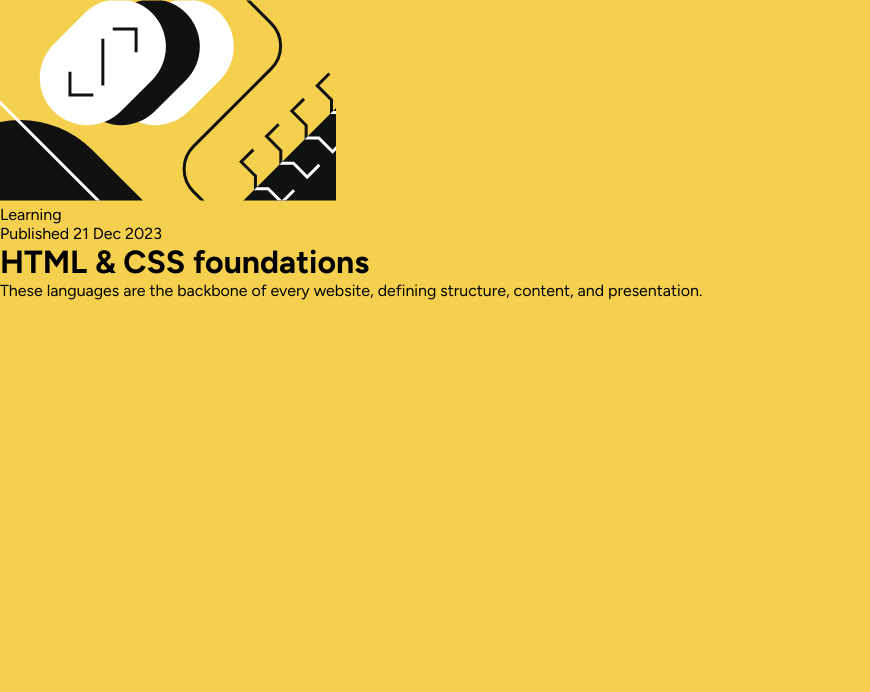
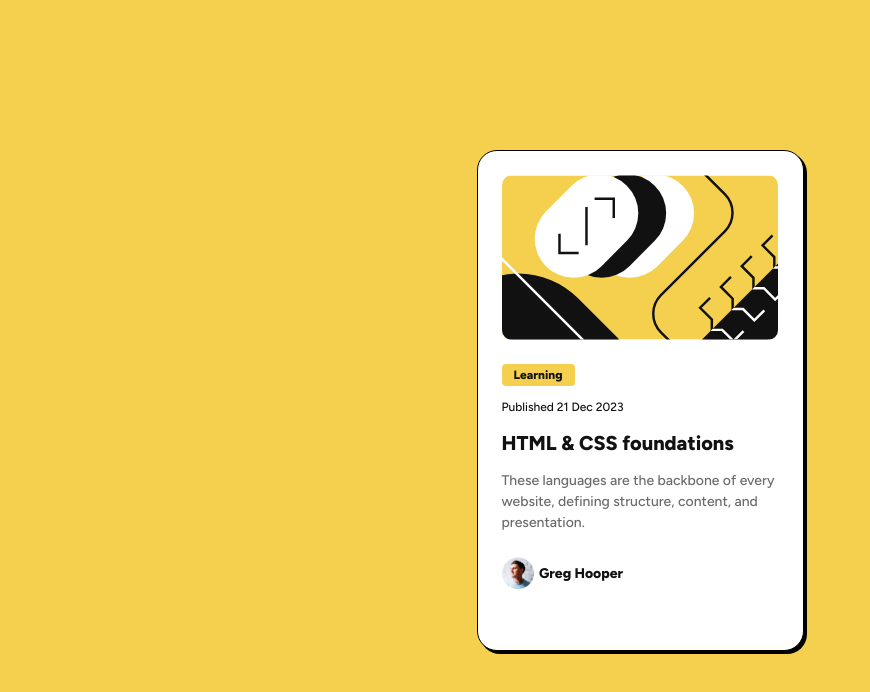
Before and after one commit to kirilenko-a/blog-preview-card, a plain HTML site: page index.html in a window 1280 px wide. Shown: the whole page, without its empty margins (0-870 px from the left). Drawn offline with Linux system fonts and the light colour scheme.

Commit message:
finished markup

```diff
--- a/index.html
+++ b/index.html
@@ -17,13 +17,20 @@
       <img class="blog-card__img" src="./assets/images/illustration-article.svg" alt="illusration">
 
       <div class="blog-card__info">
-        <p>Learning</p>
-        <p>Published 21 Dec 2023</p>
-        <h1>HTML & CSS foundations</h1>
-        <p>These languages are the backbone of every website, defining structure, content, and presentation.</p>
+        <p class="blog-card__info--category">Learning</p>
+
+        <p class="blog-card__info--date">Published 21 Dec 2023</p>
+
+        <h1 class="blog-card__info--title">HTML & CSS foundations</h1>
+
+        <p class="blog-card__info--description">These languages are the backbone of every website, defining structure, content, and presentation.</p>
       </div>
 
-      <div class="blog-card__author-info"></div>
+      <div class="blog-card__author-info">
+        <img class="blog-card__author-info--avatar" src="./assets/images/image-avatar.webp" alt="avatar">
+
+        <p class="blog-card__author-info--name">Greg Hooper</p>
+      </div>
     </div>
   </main>
 </body>
--- a/styles/constants.css
+++ b/styles/constants.css
@@ -1,12 +1,14 @@
 :root {
     --main-color: hsl(47, 88%, 63%);
     --card-color: hsl(0, 0%, 100%);
+    --grey-950: hsl(0, 0%, 7%);
+    --grey-500: hsl(0, 0%, 42%);
 }
 
 @font-face {
     font-family: "Figtree", sans-serif;
     src: url("../assets/fonts/static/Figtree-ExtraBold.ttf") format("ttf");
-    font-weight: 500;
+    font-weight: 800;
     font-style: normal;
 }
 
--- a/styles/main.css
+++ b/styles/main.css
@@ -11,23 +11,102 @@ p {
 }
 
 .page {
+    display: flex;
+    align-items: center;
+    justify-content: center;
     min-height: 100vh;
     background-color: var(--main-color);
     font-family: "Figtree", sans-serif;
 }
 
 .blog-card {
+    padding: 24px;
+    display: flex;
+    flex-direction: column;
+    align-items: start;
+    width: 327px;
+    height: 501px;
+    border: 1px solid #000;
+    border-radius: 20px;
+    background-color: var(--card-color);
+    box-shadow: 3px 3px #000;
+}
 
+.blog-card:hover {
+    box-shadow: 6px 6px #000;
+}
+
+.blog-card:focus {
+    box-shadow: 6px 6px red;
 }
 
 .blog-card__img {
+    display: block;
+    margin-bottom: 24px;
+    max-width: 100%;
+    max-height: 100%;
+    border-radius: 10px;
 
 }
 
 .blog-card__info {
+    margin-bottom: 24px;
+    display: flex;
+    flex-direction: column;
+    justify-content: center;
+}
 
+.blog-card__info--category {
+    margin-bottom: 12px;
+    padding: 4px 12px;
+    max-width: 73px;
+    border-radius: 4px;
+    text-align: center;
+    font-size: 12px;
+    font-weight: 800;
+    background-color: var(--main-color);
+    color: var(--grey-950);
+}
+
+.blog-card__info--date {
+    margin-bottom: 12px;
+    font-size: 12px;
+    font-weight: 500;
+    letter-spacing: 0;
+    line-height: 1.5;
+    color: var(--grey-950);
+}
+
+.blog-card__info--title {
+    margin-bottom: 12px;
+    font-size: 20px;
+    font-weight: 800;
+    letter-spacing: 0;
+    line-height: 1.5;
+    color: var(--grey-950);
+}
+
+.blog-card__info--description {
+    font-size: 14px;
+    font-weight: 500;
+    letter-spacing: 0;
+    line-height: 1.5;
+    color: var(--grey-500);
 }
 
 .blog-card__author-info {
+    display: flex;
+    align-items: center;
+    gap: 5.5px
+}
 
+.blog-card__author-info--avatar {
+    width: 32px;
+    height: 32px;
 }
+
+.blog-card__author-info--name {
+    font-size: 14px;
+    font-weight: 800;
+    color: var(--grey-950);
+}
```
